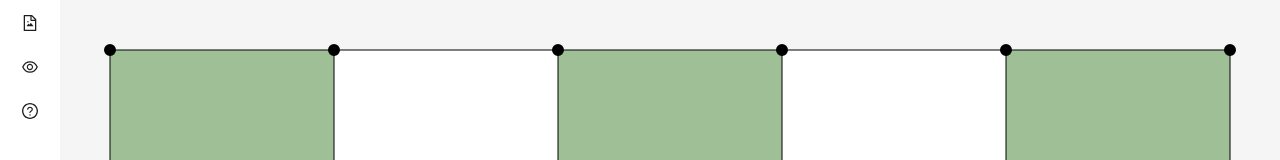
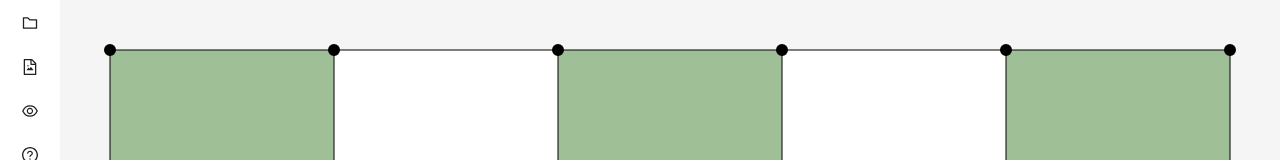
Before and after one commit to ZangerlA/AmslerGrid, a React (Create React App) app: page / in a window 1280 px wide. Shown: the top 160 px of the page. Built offline with nearby package versions, Linux system fonts and the light colour scheme.

Commit message:
partial implementation for saving the configuration to a file and loading from the configuration file.

```diff
--- /dev/null
+++ b/src/classes/FileSaver.ts
@@ -0,0 +1,13 @@
+export class FileSaver {
+    public save(blob: Blob, filename?: string): void {
+        const url = URL.createObjectURL(blob);
+
+        const link = document.createElement('a');
+        link.href = url;
+        link.download = filename ? filename + ".json" : "config.json";
+
+        document.body.appendChild(link);
+        link.click();
+        document.body.removeChild(link);
+    }
+}
--- a/src/classes/Mesh.ts
+++ b/src/classes/Mesh.ts
@@ -13,13 +13,14 @@ import testImage from "../testimage.jpg"
 import {ImageWarper, Unsubscribe} from "./ImageWarper";
 import {loadImage, scaleImage} from "../helperMethods/ImageHelper";
 import {MeshCanvas} from "./MeshCanvas";
+import {MeshData} from "../types/SaveFile";
 
 export class Mesh {
 	public vertices: Vertex[][] = []
 	public selectedPolygons: Set<Polygon> = new Set<Polygon>()
 	public selectedVertex?: Vertex
 	public edges: ValueSet<Edge> = new ValueSet<Edge>()
-	private polygons: Set<Polygon> = new Set<Polygon>()
+	public polygons: Set<Polygon> = new Set<Polygon>()
 	private canvas: MeshCanvas
 	private warper: ImageWarper
 	private imageData?: ImageData
@@ -295,7 +296,7 @@ export class Mesh {
 		this.warper.pushWarp(this.vertices)
 	}
 
-	public clearSelected() {
+	public clearSelected(): void {
 		this.selectedPolygons.clear()
 	}
 
@@ -306,4 +307,38 @@ export class Mesh {
 		}
 		this.draw()
 	}
+
+	public toJSON(): any {
+		const polygons = []
+		for (let polygon of this.polygons) {
+			polygons.push(polygon)
+		}
+		return {
+			vertices: this.vertices,
+			polygons: polygons,
+			edges: this.edges.toArray(),
+			shouldDrawImage: this.shouldDrawImage
+		};
+	}
+
+	public restoreFromFile(data: MeshData): void {
+		this.edges = new ValueSet<Edge>()
+		for (let edge of data.edges) {
+			this.edges.add(data.edges)
+		}
+		for (let i = 0; i < this.vertices.length; i++) {
+			for (let j = 0; j < this.vertices.at(0)!.length; j++) {
+				this.vertices[i][j].coordinate = data.vertices[i][j].coordinate
+				this.vertices[i][j].drawRadius = data.vertices[i][j].drawRadius
+				this.vertices[i][j].color = data.vertices[i][j].color
+				this.vertices[i][j].isActive = data.vertices[i][j].isActive
+				this.vertices[i][j].wasMoved = data.vertices[i][j].wasMoved
+			}
+		}
+		let count = 0
+		for (let polygon of this.polygons) {
+			polygon.restoreFromFile(data.polygons.at(count))
+			count++
+		}
+	}
 }
--- a/src/classes/Polygon.ts
+++ b/src/classes/Polygon.ts
@@ -4,6 +4,7 @@ import {Mesh} from "./Mesh";
 import {Point} from "../types/Coordinate";
 import {calculateCenter} from "../helperMethods/calculateCenter";
 import {MeshCanvas} from "./MeshCanvas";
+import {PolygonData} from "../types/SaveFile";
 
 export class Polygon {
 	mesh: Mesh
@@ -208,4 +209,29 @@ export class Polygon {
     public hasChildren(): boolean {
         return !(this.children.length === 0)
     }
+
+	public toJSON(): any {
+		return {
+			verticesIndices: this.verticesIndices,
+			children: this.children,
+			edgeLength: this.edgeLength,
+			color: this.color,
+			shouldDraw: this.shouldDraw
+		};
+	}
+
+	public restoreFromFile(data: PolygonData): void {
+		this.verticesIndices = data.verticesIndices
+		this.edgeLength = data.edgeLength
+		this.color = data.color
+		this.shouldDraw = data.shouldDraw
+
+		if (data.children.length != 0) {
+			this.split()
+			for (let i = 0; i < 4; i++) {
+				this.children.at(i)?.restoreFromFile(data.children.at(i))
+			}
+		}
+	}
+
 }
--- a/src/components/AmslerGrid.tsx
+++ b/src/components/AmslerGrid.tsx
@@ -8,6 +8,8 @@ import {Point} from "../types/Coordinate";
 import {Vector} from "../types/Vector";
 import {Key} from "../types/Key";
 import useWindowDimensions from "../customHooks/UseWindowDimensions";
+import {FileSaver} from "../classes/FileSaver";
+import {SaveFile} from "../types/SaveFile";
 
 const {Content} = Layout
 
@@ -163,9 +165,43 @@ const AmslerGrid: FC = () => {
 		return false
 	}
 
+	const handleSave = (): void => {
+		const data = {
+			leftEyeMesh: leftEyeMesh,
+			rightEyeMesh: rightEyeMesh
+		}
+
+		const json = JSON.stringify(data, null, 2)
+		const blob = new Blob([json], { type: 'application/json' })
+		const fs = new FileSaver()
+		fs.save(blob)
+	}
+
+	const handleLoad = (file: File): boolean => {
+		const reader = new FileReader()
+
+		reader.onload = (e) => {
+			const content = e.target?.result
+			if (typeof content === 'string') {
+				try {
+					const data: SaveFile = JSON.parse(content)
+					console.log(data)
+					leftEyeMesh?.restoreFromFile(data.leftEyeMesh)
+					rightEyeMesh?.restoreFromFile(data.rightEyeMesh)
+
+				} catch (error) {
+					console.error("Failed to parse JSON:", error)
+				}
+			}
+		}
+		reader.readAsText(file)
+
+		return false
+	}
+
 	return (
 		<>
-			{activeMesh && (<Sidebar changeActiveMesh={changeActiveMesh} handleImageUpload={handleImageUpload}/>)}
+			{activeMesh && (<Sidebar changeActiveMesh={changeActiveMesh} handleSave={handleSave} handleLoad={handleLoad} handleImageUpload={handleImageUpload}/>)}
 			<Content>
 				<canvas
 					tabIndex={0}
--- a/src/components/Sidebar.tsx
+++ b/src/components/Sidebar.tsx
@@ -4,6 +4,7 @@ import {Button, Layout, Menu, Popover, Radio, RadioChangeEvent, Switch, Upload}
 import {
 	EyeOutlined,
 	FileImageOutlined,
+	FolderOpenOutlined,
 	FolderOutlined, InfoCircleOutlined,
 	PrinterOutlined, QuestionCircleOutlined,
 	SaveOutlined,
@@ -17,6 +18,8 @@ import PopupWindow from "./PopupWindow";
 type MenuItem = Required<MenuProps>['items'][number];
 type SidebarProps = {
 	changeActiveMesh: () => void,
+	handleSave: () => void,
+	handleLoad: (file: File) => boolean,
 	handleImageUpload: (file: File) => boolean,
 }
 
@@ -48,9 +51,10 @@ const Sidebar: FC<SidebarProps> = (props) => {
 	}
 
 	const items: MenuItem[] = [
-		/*getItem('Menu', 'sub1', <FolderOutlined/>, [
+		getItem('Menu', 'sub1', <FolderOutlined/>, [
 			getItem('Save', 'save', <SaveOutlined/>),
-		]),*/
+			getItem(<Upload beforeUpload={props.handleLoad}><FolderOpenOutlined /> Load </Upload>, 'load'),
+		]),
 
 		getItem('Image', 'sub2', <FileImageOutlined/>, [
 			getItem(<Upload beforeUpload={props.handleImageUpload}><UploadOutlined/> Upload </Upload>, 'upload'),
@@ -76,8 +80,11 @@ const Sidebar: FC<SidebarProps> = (props) => {
 		if (e.key === 'print') {
 
 		}
-		if (e.key === 'help'){
+		else if (e.key === 'help'){
 			setModalOpen(true)
+		}
+		else if (e.key === 'save'){
+			props.handleSave()
 		}
 		//console.log(e.key)
 	}
--- a/src/helperMethods/ValueSet.ts
+++ b/src/helperMethods/ValueSet.ts
@@ -43,6 +43,10 @@ export class ValueSet<T> {
 		const values = this.values()
 		values.forEach(callback)
 	}
+
+	toArray(): T[] {
+		return Array.from(this._map.values());
+	}
 }
 
 export const undirectedGraphHash = (obj: Edge): string => {
--- /dev/null
+++ b/src/types/SaveFile.ts
@@ -0,0 +1,23 @@
+import {MeshIndex} from "./MeshIndex";
+import {Vertex} from "../classes/Vertex";
+import {Edge} from "./Edge";
+
+export type SaveFile = {
+    leftEyeMesh: MeshData,
+    rightEyeMesh: MeshData,
+}
+
+export type MeshData = {
+    vertices: Vertex[][];
+    edges: Edge[]
+    polygons: PolygonData[];
+    shouldDrawImage: boolean;
+}
+
+export type PolygonData = {
+    verticesIndices: MeshIndex[];
+    edgeLength: number;
+    color: string;
+    shouldDraw: boolean;
+    children: PolygonData[];
+}
--- a/tsconfig.json
+++ b/tsconfig.json
@@ -1,6 +1,6 @@
 {
   "compilerOptions": {
-    "target": "es5",
+    "target": "es2015",
     "lib": [
       "dom",
       "dom.iterable",
```
